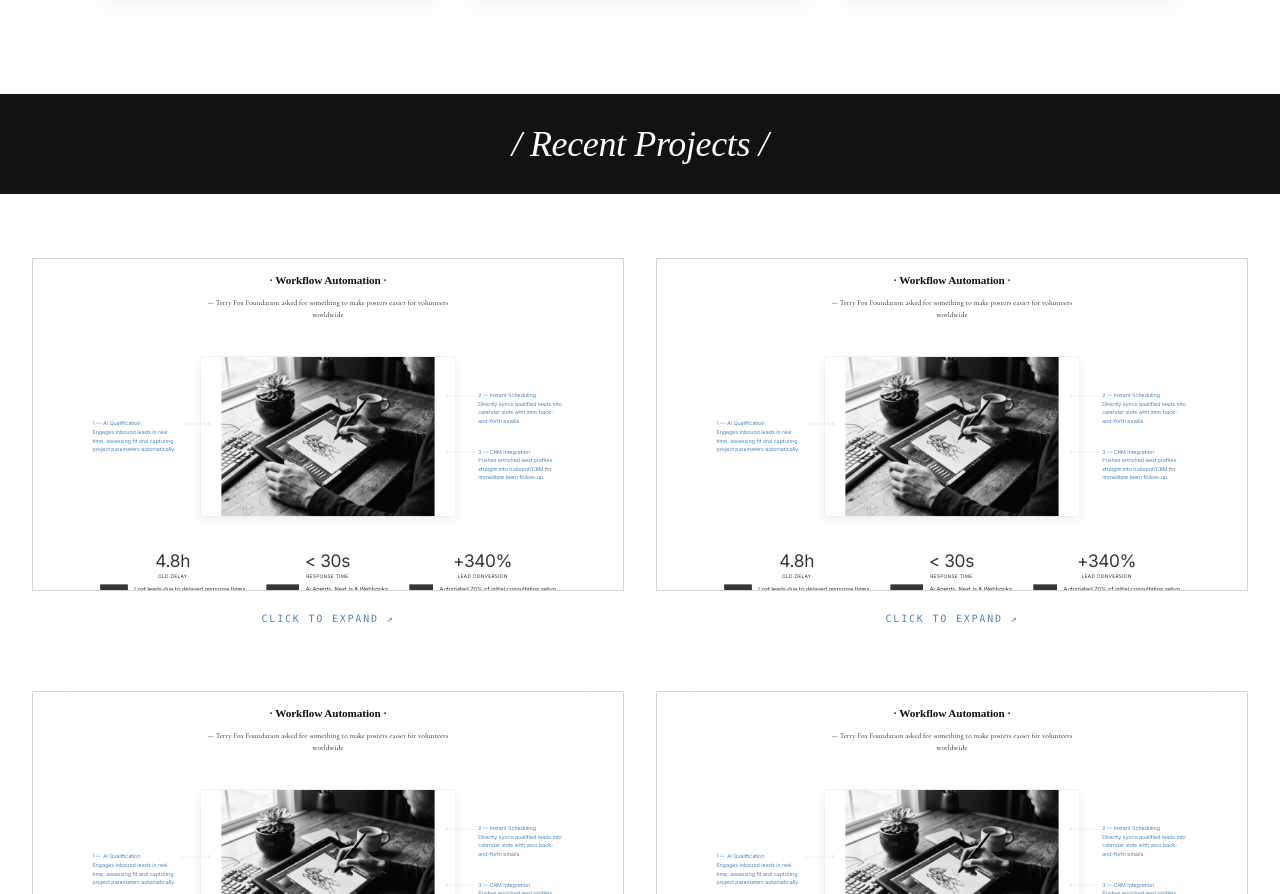
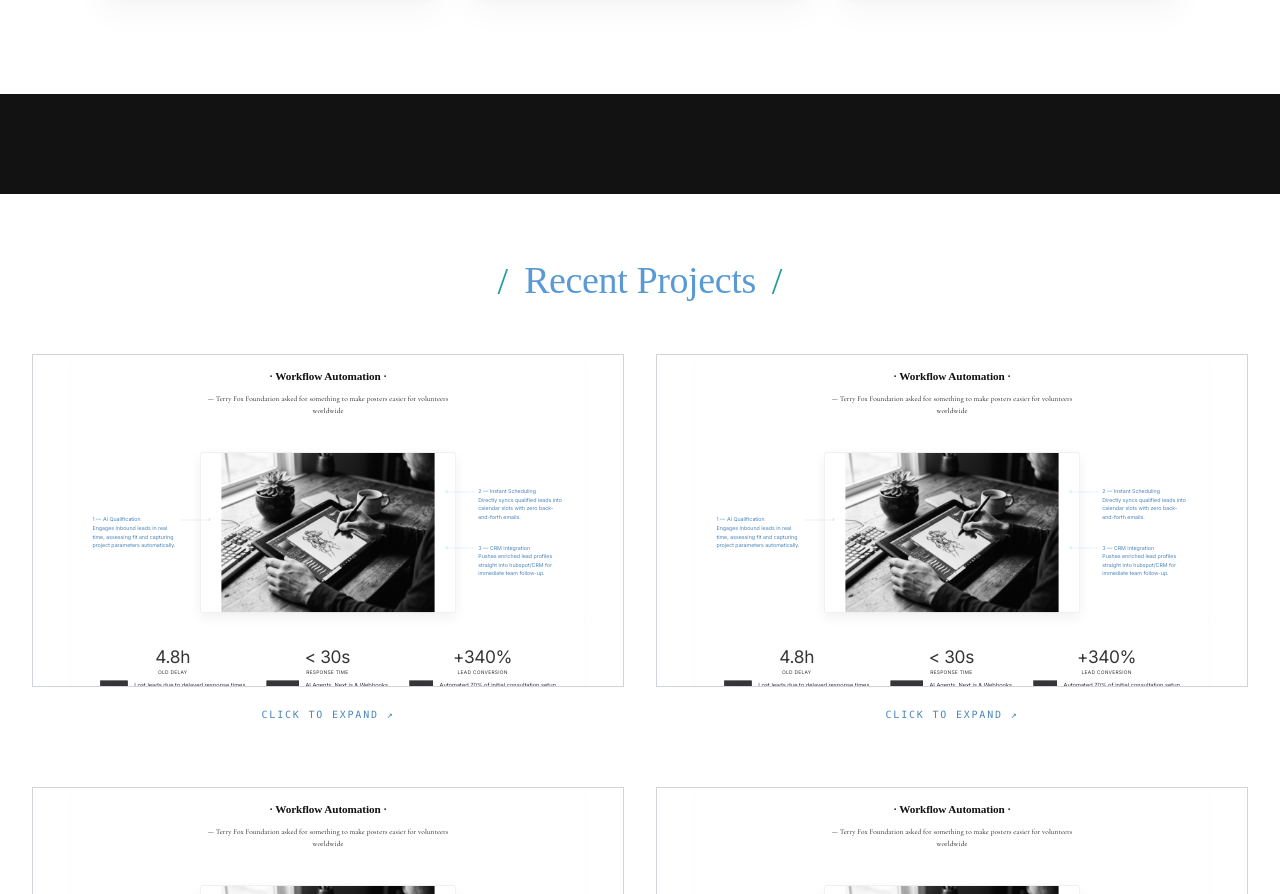
Before and after one commit to Irene2828/porfoliojuly, a Next.js app: page /v2 in a window 1280 px wide. Shown: the part 1457-2351 px from the top of the page. Built offline with nearby package versions, Linux system fonts and the light colour scheme; no server answers; the database is empty; a web font is replaced by a local one.

Commit message:
Keep 100px black divider empty and restore original heading placement

```diff
--- a/src/app/v2/page.tsx
+++ b/src/app/v2/page.tsx
@@ -38,7 +38,7 @@ export default async function V2Page() {
         <HeroV2 />
         <ServicesV2 />
 
-        {/* Projects Section Header Banner (100px edge-to-edge black divider) */}
+        {/* 100px Edge-to-Edge Black Divider */}
         <div
           style={{
             width: '100vw',
@@ -46,27 +46,14 @@ export default async function V2Page() {
             marginRight: 'calc(-50vw + 50%)',
             height: '100px',
             backgroundColor: '#121212',
-            display: 'flex',
-            alignItems: 'center',
-            justifyContent: 'center',
             margin: '6rem 0 4rem 0',
             position: 'relative',
             zIndex: 10
           }}
-        >
-          <h2 style={{
-            fontFamily: "'Times New Roman', Times, Georgia, serif",
-            fontSize: 'clamp(26px, 4vw, 36px)',
-            color: '#ffffff',
-            fontWeight: 500,
-            fontStyle: 'italic',
-            letterSpacing: '-0.01em',
-            margin: 0,
-            textAlign: 'center'
-          }}>
-            / Recent Projects /
-          </h2>
-        </div>
+        />
+
+        {/* Recent Projects Section Header */}
+        <SectionDivider theme="light" label="Recent Projects" align="center" />
         <div style={{ marginBottom: '8rem' }}>
           <ProjectsV2 initialProjects={publishedProjects as any} />
         </div>
```
